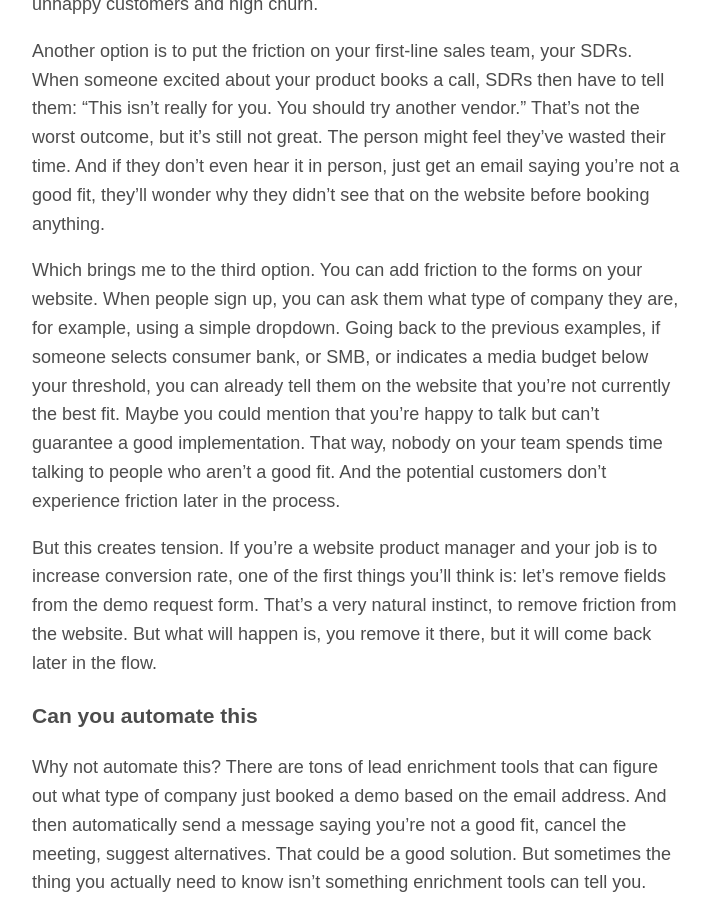
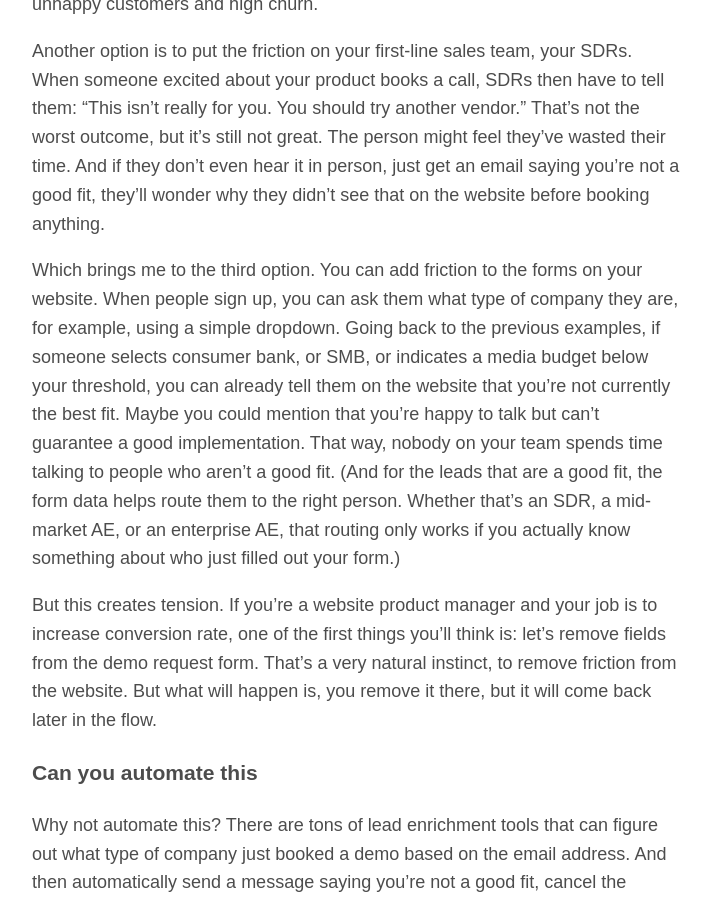
Before and after one commit to tfrenkiel040/website, a Jekyll site: the page built from _posts/2026-03-24-growth-is-about-friction.md, in a window 1280 px wide and 900 px high, scrolled down 888 px. Shown: the whole window, without its empty margins (284-995 px from the left). Built offline with Jekyll 4.4.1, drawn with Linux system fonts in a browser that asks for light colours.

Commit message:
Update 2026-03-24-growth-is-about-friction.md

```diff
--- a/_posts/2026-03-24-growth-is-about-friction.md
+++ b/_posts/2026-03-24-growth-is-about-friction.md
@@ -17,7 +17,7 @@
 
 Another option is to put the friction on your first-line sales team, your SDRs. When someone excited about your product books a call, SDRs then have to tell them: "This isn't really for you. You should try another vendor." That's not the worst outcome, but it's still not great. The person might feel they've wasted their time. And if they don't even hear it in person, just get an email saying you're not a good fit, they'll wonder why they didn't see that on the website before booking anything.
 
-Which brings me to the third option. You can add friction to the forms on your website. When people sign up, you can ask them what type of company they are, for example, using a simple dropdown. Going back to the previous examples, if someone selects consumer bank, or SMB, or indicates a media budget below your threshold, you can already tell them on the website that you're not currently the best fit. Maybe you could mention that you're happy to talk but can't guarantee a good implementation. That way, nobody on your team spends time talking to people who aren’t a good fit. And the potential customers don't experience friction later in the process.
+Which brings me to the third option. You can add friction to the forms on your website. When people sign up, you can ask them what type of company they are, for example, using a simple dropdown. Going back to the previous examples, if someone selects consumer bank, or SMB, or indicates a media budget below your threshold, you can already tell them on the website that you're not currently the best fit. Maybe you could mention that you're happy to talk but can't guarantee a good implementation. That way, nobody on your team spends time talking to people who aren’t a good fit. (And for the leads that are a good fit, the form data helps route them to the right person. Whether that's an SDR, a mid-market AE, or an enterprise AE, that routing only works if you actually know something about who just filled out your form.)
 
 But this creates tension. If you're a website product manager and your job is to increase conversion rate, one of the first things you'll think is: let's remove fields from the demo request form. That's a very natural instinct, to remove friction from the website. But what will happen is, you remove it there, but it will come back later in the flow.
 
```
